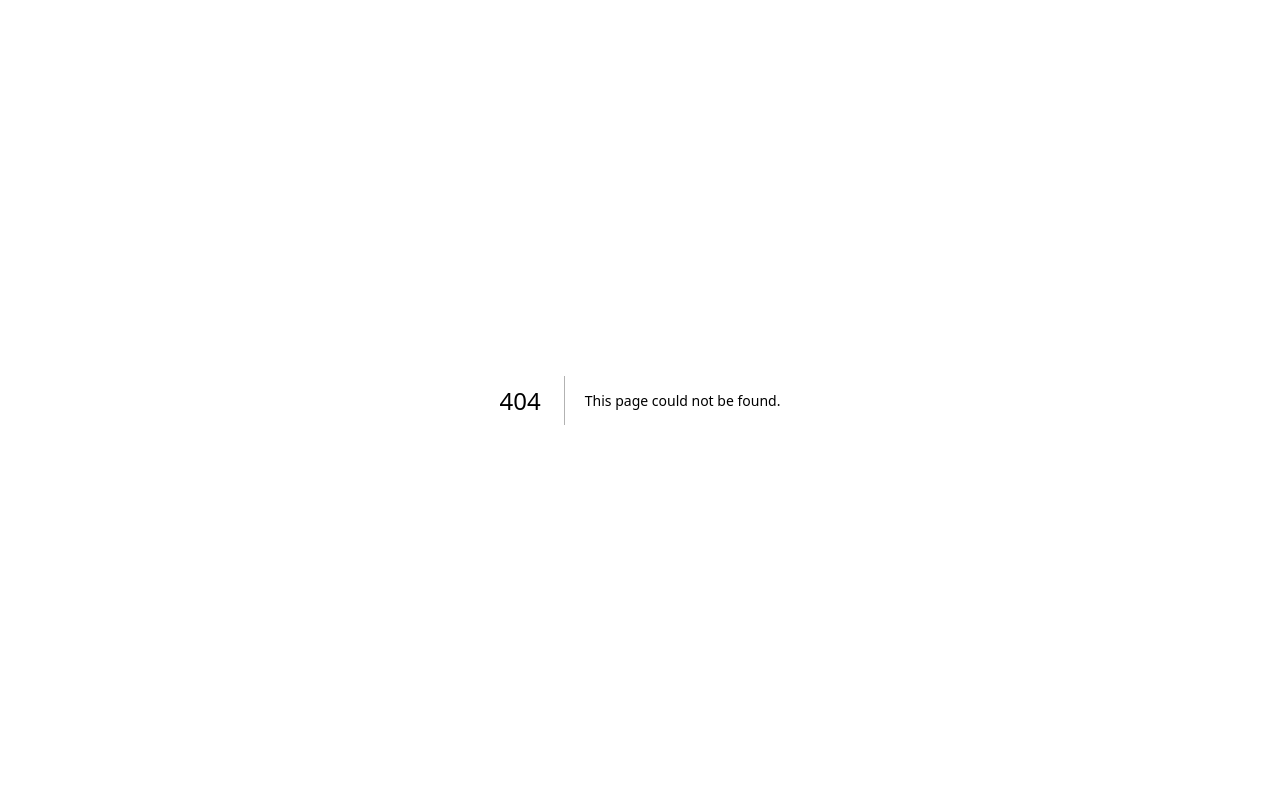
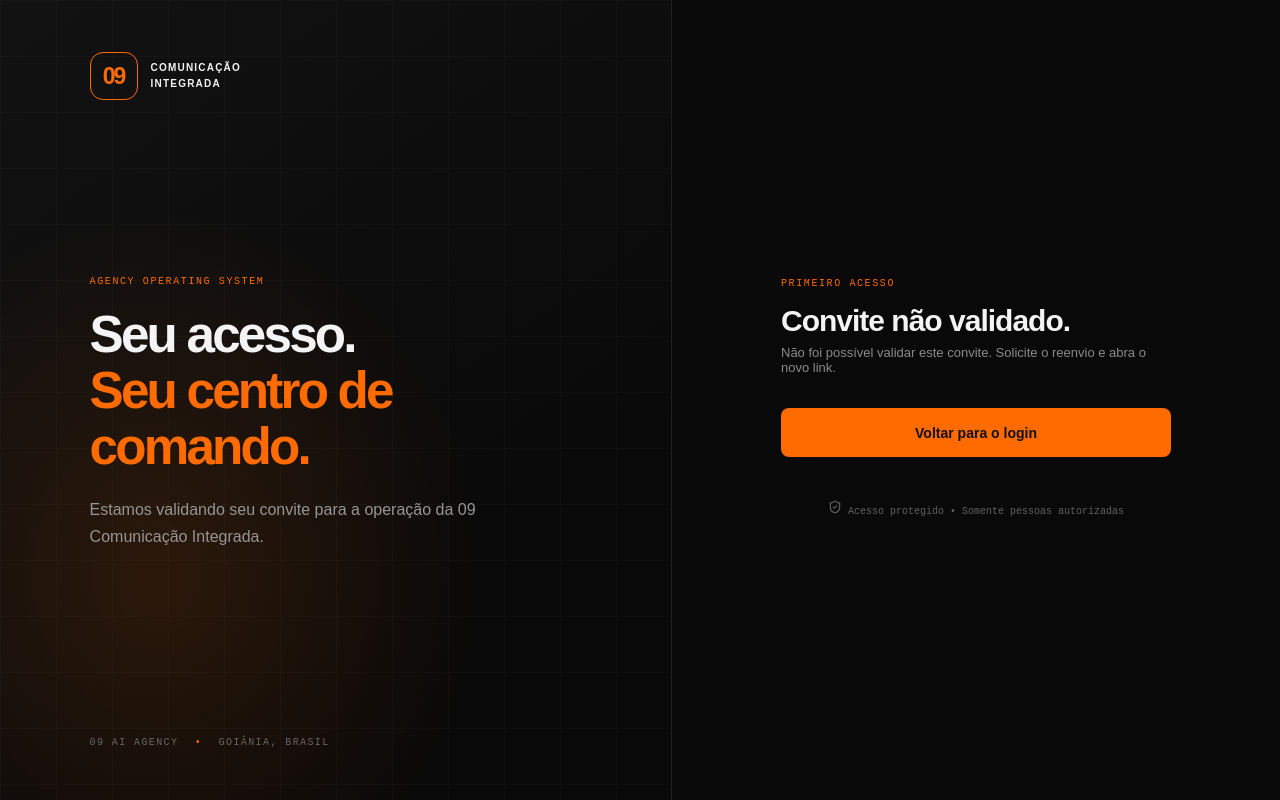
Before and after one commit to anaribeirom92/09-AI, a Next.js app: page /auth/accept in a window 1280 px wide. Before the commit this address had no page. Built offline with nearby package versions, Linux system fonts and the light colour scheme; no server answers.

Commit message:
Adiciona aceitação do convite pelo e-mail padrão do Supabase

```diff
--- /dev/null
+++ b/app/auth/accept/page.tsx
@@ -0,0 +1,117 @@
+"use client";
+
+import { useEffect, useState } from "react";
+import { useRouter } from "next/navigation";
+import { LoaderCircle, ShieldCheck } from "lucide-react";
+import { createClient } from "@/lib/supabase/client";
+
+export default function AcceptInvitationPage() {
+  const router = useRouter();
+  const [message, setMessage] = useState("Validando seu convite...");
+  const [failed, setFailed] = useState(false);
+
+  useEffect(() => {
+    let cancelled = false;
+
+    async function accept() {
+      const hash = new URLSearchParams(window.location.hash.replace(/^#/, ""));
+      const query = new URLSearchParams(window.location.search);
+
+      const errorCode = hash.get("error_code") ?? query.get("error_code");
+      const errorDescription = hash.get("error_description") ?? query.get("error_description");
+
+      if (errorCode || errorDescription) {
+        if (!cancelled) {
+          setFailed(true);
+          setMessage("Este convite expirou ou já foi utilizado. Solicite o reenvio do convite.");
+        }
+        return;
+      }
+
+      const supabase = createClient();
+      let authError: Error | null = null;
+
+      // Supabase's default invitation email uses the hosted verification link.
+      // That flow can return the session tokens in the URL fragment.
+      const accessToken = hash.get("access_token");
+      const refreshToken = hash.get("refresh_token");
+
+      if (accessToken && refreshToken) {
+        const { error } = await supabase.auth.setSession({
+          access_token: accessToken,
+          refresh_token: refreshToken,
+        });
+        authError = error;
+      } else {
+        // Also support PKCE links and token-hash links in case the email flow
+        // is changed later, without requiring a custom SMTP template today.
+        const code = query.get("code");
+        const tokenHash = query.get("token_hash");
+        const type = query.get("type");
+
+        if (code) {
+          const { error } = await supabase.auth.exchangeCodeForSession(code);
+          authError = error;
+        } else if (tokenHash && (type === "invite" || type === "recovery")) {
+          const { error } = await supabase.auth.verifyOtp({
+            token_hash: tokenHash,
+            type,
+          });
+          authError = error;
+        } else {
+          const { data, error } = await supabase.auth.getSession();
+          if (!error && data.session) {
+            authError = null;
+          } else {
+            authError = error ?? new Error("No valid invitation session was found.");
+          }
+        }
+      }
+
+      if (cancelled) return;
+
+      if (authError) {
+        setFailed(true);
+        setMessage("Não foi possível validar este convite. Solicite o reenvio e abra o novo link.");
+        return;
+      }
+
+      // Remove authentication material from the address bar before navigating.
+      window.history.replaceState({}, document.title, window.location.pathname);
+      setMessage("Convite confirmado. Vamos configurar sua senha...");
+      router.replace("/reset-password");
+      router.refresh();
+    }
+
+    void accept();
+    return () => { cancelled = true; };
+  }, [router]);
+
+  return (
+    <main className="login-shell">
+      <section className="login-brand-panel">
+        <div className="brand-lockup"><span className="brand-mark">09</span><span>COMUNICAÇÃO<br />INTEGRADA</span></div>
+        <div className="login-manifesto">
+          <span className="eyebrow">AGENCY OPERATING SYSTEM</span>
+          <h1>Seu acesso.<br /><em>Seu centro de comando.</em></h1>
+          <p>Estamos validando seu convite para a operação da 09 Comunicação Integrada.</p>
+        </div>
+        <div className="login-footer">09 AI AGENCY <span>•</span> GOIÂNIA, BRASIL</div>
+      </section>
+      <section className="login-form-panel">
+        <div className="login-card">
+          <div className="mobile-brand"><span className="brand-mark">09</span><b>09 AI AGENCY</b></div>
+          <span className="eyebrow">PRIMEIRO ACESSO</span>
+          <h2>{failed ? "Convite não validado." : "Só um instante."}</h2>
+          <p className="muted">{message}</p>
+          {failed ? (
+            <a className="login-submit" href="/login">Voltar para o login</a>
+          ) : (
+            <div className="login-security"><LoaderCircle className="spin" size={18} /> Validando acesso seguro</div>
+          )}
+          <p className="login-security"><ShieldCheck size={14} /> Acesso protegido • Somente pessoas autorizadas</p>
+        </div>
+      </section>
+    </main>
+  );
+}
```
